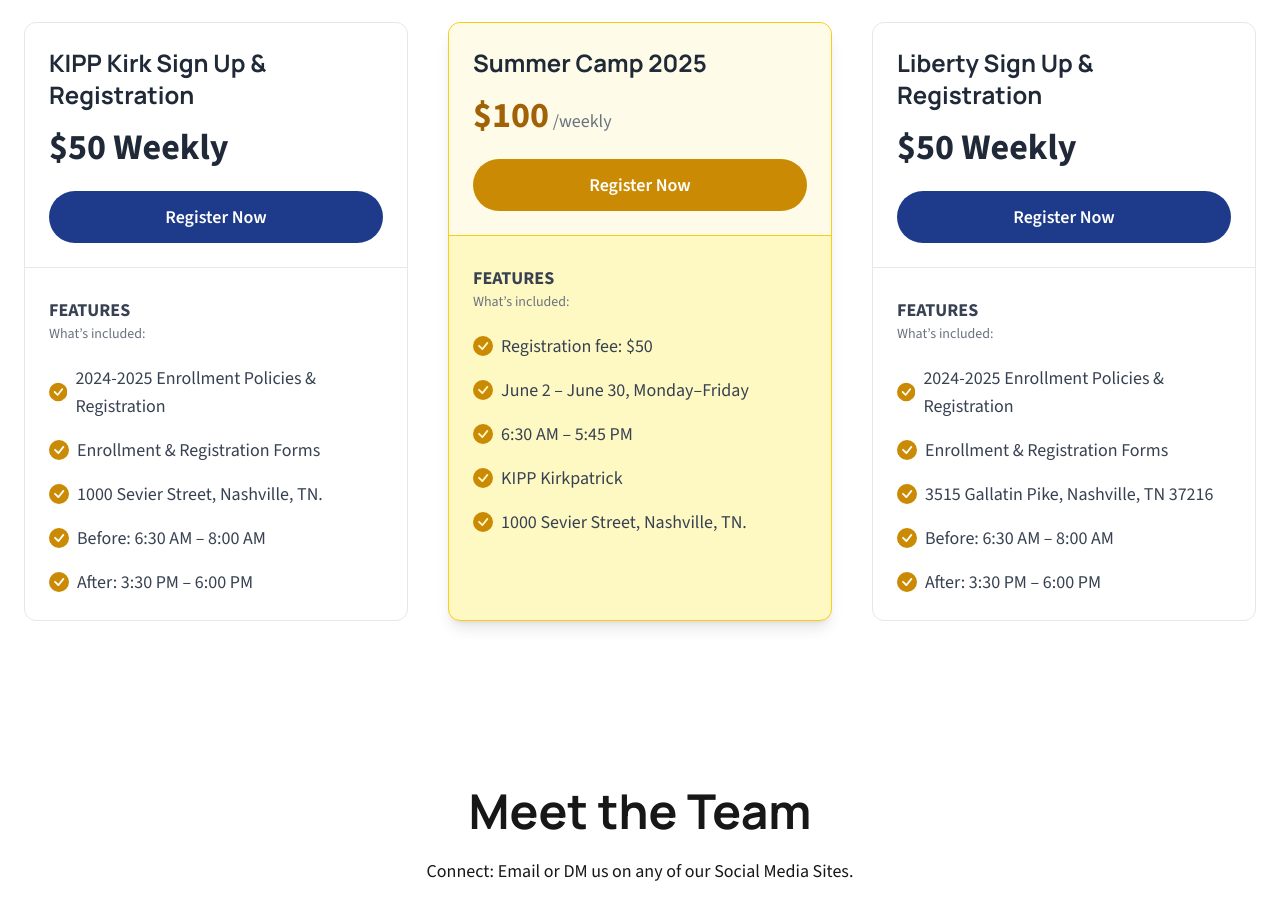
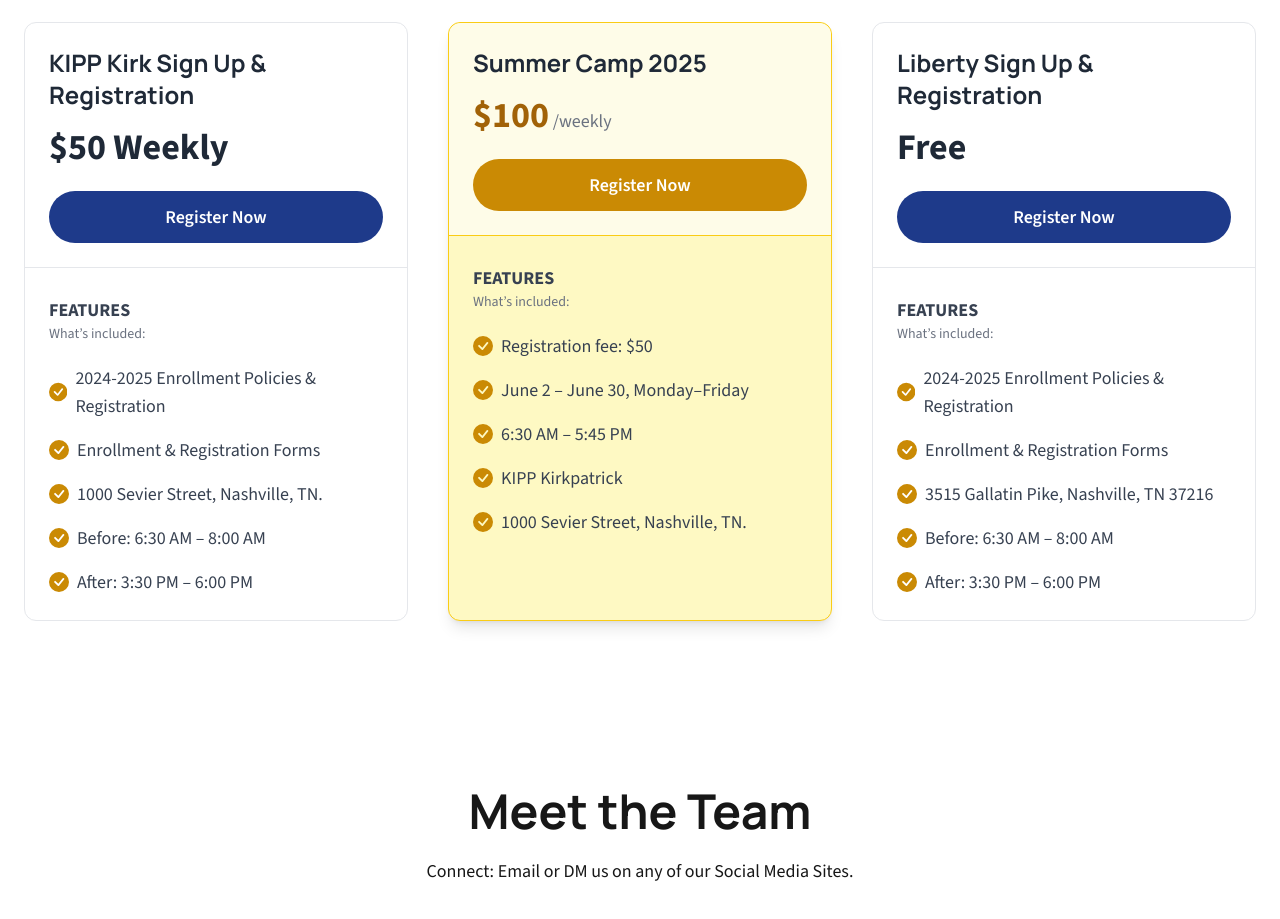
Before and after one commit to stevenstafford72/jc-movement-site, a Next.js app: page / in a window 1280 px wide. Shown: the part 3580-4499 px from the top of the page. Built offline with nearby package versions, Linux system fonts and the light colour scheme.

Commit message:
Fixed Pricing for Liberty

```diff
--- a/src/data/pricing.ts
+++ b/src/data/pricing.ts
@@ -28,7 +28,7 @@
     },
     {
         name: 'Liberty Sign Up & Registration',
-        price: '$50 Weekly',
+        price: 'Free',
         features: [
             '2024-2025 Enrollment Policies & Registration',
             'Enrollment & Registration Forms',
```
